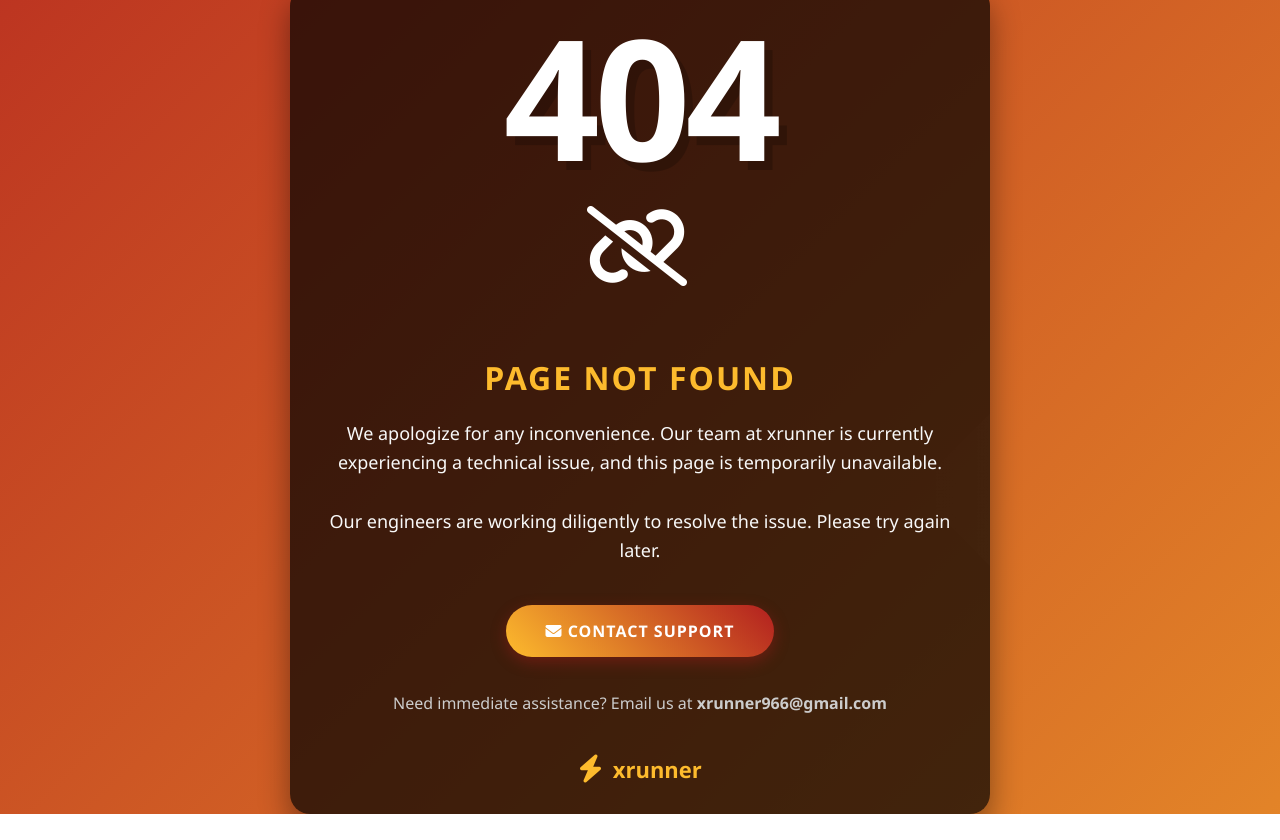
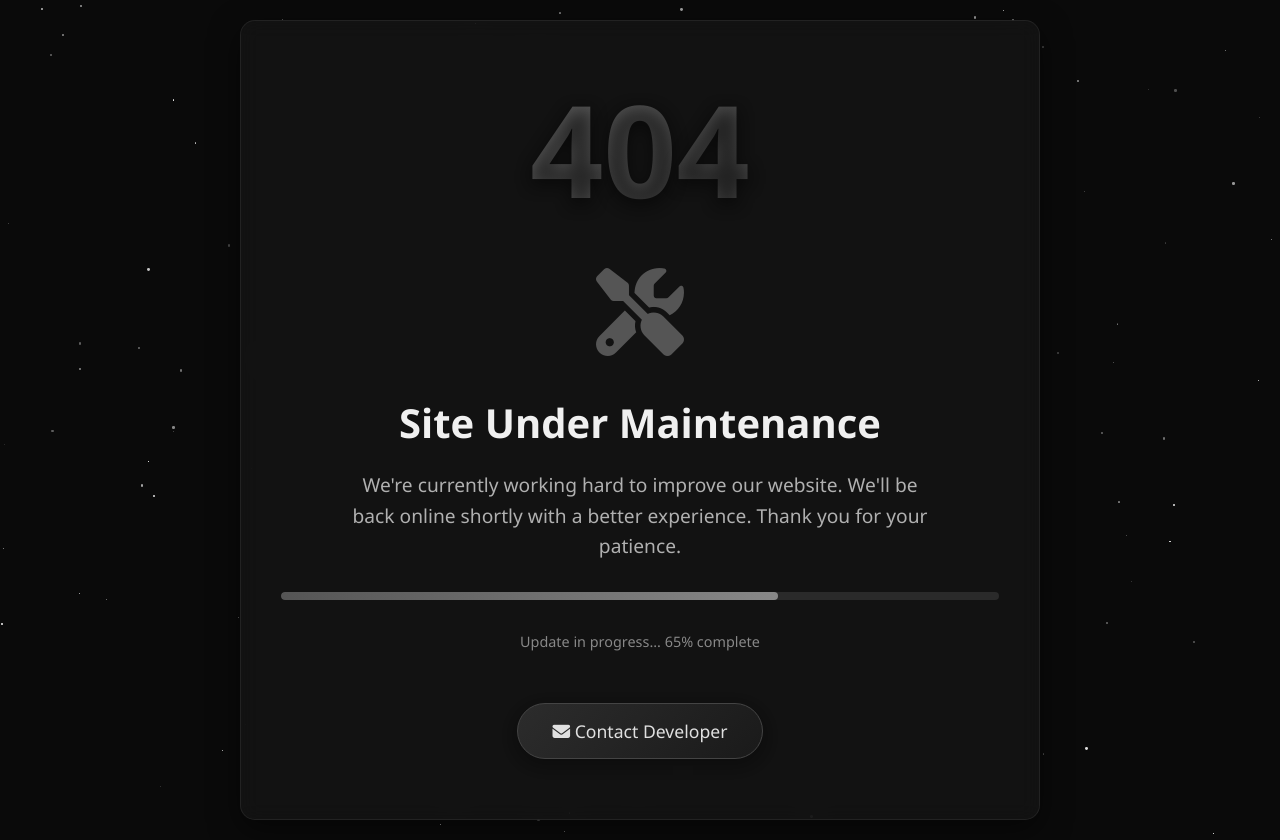
Before and after one commit to Xrunmer/404, a plain HTML site: page index.html in a window 1280 px wide. Before the commit the page ends 814 px from the top, so only its background shows below. Drawn offline with Linux system fonts and the light colour scheme.

Commit message:
Update index.html

```diff
--- a/index.html
+++ b/index.html
@@ -3,7 +3,7 @@
 <head>
     <meta charset="UTF-8">
     <meta name="viewport" content="width=device-width, initial-scale=1.0">
-    <title>Page Not Found | xrunner</title>
+    <title>Site Under Maintenance | 404</title>
     <link rel="stylesheet" href="https://cdnjs.cloudflare.com/ajax/libs/font-awesome/6.4.0/css/all.min.css">
     <style>
         * {
@@ -14,210 +14,231 @@
         }
 
         body {
-            background: linear-gradient(135deg, #1a2a6c, #b21f1f, #fdbb2d);
-            background-size: 400% 400%;
-            animation: gradientBG 15s ease infinite;
-            height: 100vh;
+            background: #0a0a0a;
+            color: #e0e0e0;
+            min-height: 100vh;
             display: flex;
             justify-content: center;
             align-items: center;
-            color: #fff;
+            padding: 20px;
             overflow: hidden;
+            position: relative;
         }
 
-        @keyframes gradientBG {
-            0% { background-position: 0% 50%; }
-            50% { background-position: 100% 50%; }
-            100% { background-position: 0% 50%; }
+        .stars {
+            position: absolute;
+            top: 0;
+            left: 0;
+            width: 100%;
+            height: 100%;
+            pointer-events: none;
+            z-index: -1;
+        }
+
+        .star {
+            position: absolute;
+            background: #ffffff;
+            border-radius: 50%;
+            animation: twinkle linear infinite;
+        }
+
+        @keyframes twinkle {
+            0%, 100% { opacity: 0.2; }
+            50% { opacity: 1; }
         }
 
         .container {
+            max-width: 800px;
+            width: 100%;
             text-align: center;
-            max-width: 700px;
-            padding: 30px;
-            background: rgba(0, 0, 0, 0.7);
-            border-radius: 20px;
-            box-shadow: 0 15px 30px rgba(0, 0, 0, 0.4);
-            position: relative;
-            overflow: hidden;
-        }
-
-        .container::before {
-            content: '';
-            position: absolute;
-            top: -50%;
-            left: -50%;
-            width: 200%;
-            height: 200%;
-            background: linear-gradient(45deg, transparent, rgba(255, 255, 255, 0.1), transparent);
-            transform: rotate(45deg);
-            animation: shine 6s infinite;
-            z-index: 0;
-        }
-
-        @keyframes shine {
-            0% { transform: translateX(-100%) rotate(45deg); }
-            100% { transform: translateX(100%) rotate(45deg); }
-        }
-
-        .content {
-            position: relative;
+            padding: 40px;
+            background: rgba(20, 20, 20, 0.8);
+            border-radius: 15px;
+            box-shadow: 0 10px 30px rgba(0, 0, 0, 0.5);
+            backdrop-filter: blur(10px);
+            border: 1px solid rgba(100, 100, 100, 0.2);
             z-index: 1;
         }
 
         .error-code {
-            font-size: 160px;
-            font-weight: 900;
-            margin: 0;
-            line-height: 1;
-            text-shadow: 8px 8px 0 rgba(0, 0, 0, 0.2);
-            color: #fff;
-            letter-spacing: -5px;
+            font-size: 8rem;
+            font-weight: 800;
+            background: linear-gradient(135deg, #6b6b6b, #2b2b2b);
+            -webkit-background-clip: text;
+            -webkit-text-fill-color: transparent;
+            margin-bottom: 20px;
+            text-shadow: 0 5px 15px rgba(0, 0, 0, 0.5);
+        }
+
+        h1 {
+            font-size: 2.5rem;
+            margin-bottom: 20px;
+            color: #f0f0f0;
+            font-weight: 600;
+        }
+
+        p {
+            font-size: 1.2rem;
+            margin-bottom: 30px;
+            line-height: 1.6;
+            color: #b0b0b0;
+            max-width: 600px;
+            margin-left: auto;
+            margin-right: auto;
+        }
+
+        .maintenance-icon {
+            font-size: 5rem;
+            margin-bottom: 30px;
+            color: #555;
             animation: pulse 2s infinite;
         }
 
         @keyframes pulse {
-            0% { transform: scale(1); }
-            50% { transform: scale(1.05); }
-            100% { transform: scale(1); }
+            0%, 100% { transform: scale(1); }
+            50% { transform: scale(1.1); }
         }
 
-        .error-title {
-            font-size: 32px;
+        .contact-btn {
+            display: inline-block;
+            background: linear-gradient(135deg, #2c2c2c, #1a1a1a);
+            color: #e0e0e0;
+            border: 1px solid #444;
+            padding: 15px 35px;
+            border-radius: 50px;
+            font-size: 1.1rem;
+            cursor: pointer;
+            transition: all 0.3s ease;
             margin: 20px 0;
-            color: #fdbb2d;
-            text-transform: uppercase;
-            letter-spacing: 2px;
+            text-decoration: none;
+            box-shadow: 0 5px 15px rgba(0, 0, 0, 0.3);
         }
 
-        .error-message {
-            font-size: 18px;
-            margin-bottom: 30px;
-            line-height: 1.6;
-            color: #f8f8f8;
+        .contact-btn:hover {
+            background: linear-gradient(135deg, #3a3a3a, #2a2a2a);
+            transform: translateY(-3px);
+            box-shadow: 0 8px 20px rgba(0, 0, 0, 0.4);
+            border-color: #666;
+            color: #ffffff;
         }
 
-        .cta-button {
-            display: inline-block;
-            padding: 15px 40px;
-            background: linear-gradient(45deg, #fdbb2d, #b21f1f);
-            color: white;
-            text-decoration: none;
-            border-radius: 50px;
-            font-weight: 600;
-            text-transform: uppercase;
-            letter-spacing: 1px;
-            transition: all 0.3s ease;
-            box-shadow: 0 5px 15px rgba(178, 31, 31, 0.4);
-            margin: 10px;
+        .social-links {
+            margin-top: 40px;
+            display: flex;
+            justify-content: center;
+            gap: 20px;
         }
 
-        .cta-button:hover {
-            transform: translateY(-3px);
-            box-shadow: 0 8px 25px rgba(178, 31, 31, 0.6);
-        }
-
-        .cta-button:active {
-            transform: translateY(1px);
-        }
-
-        .logo {
-            margin-top: 40px;
-            font-size: 22px;
-            font-weight: 700;
-            color: #fdbb2d;
+        .social-links a {
+            width: 50px;
+            height: 50px;
+            border-radius: 50%;
+            background: #2a2a2a;
             display: flex;
             align-items: center;
             justify-content: center;
+            color: #b0b0b0;
+            text-decoration: none;
+            transition: all 0.3s ease;
+            border: 1px solid #444;
         }
 
-        .logo i {
-            margin-right: 10px;
-            font-size: 28px;
+        .social-links a:hover {
+            background: #3a3a3a;
+            color: #e0e0e0;
+            transform: translateY(-3px);
         }
 
-        .graphic {
+        .progress-container {
+            width: 100%;
+            height: 8px;
+            background: #2a2a2a;
+            border-radius: 4px;
             margin: 30px 0;
-            position: relative;
-            height: 120px;
+            overflow: hidden;
         }
 
-        .broken-link {
-            font-size: 80px;
-            color: #fff;
-            animation: shake 4s infinite;
+        .progress-bar {
+            height: 100%;
+            width: 65%;
+            background: linear-gradient(90deg, #555, #888);
+            border-radius: 4px;
+            animation: progress-animation 3s infinite;
         }
 
-        @keyframes shake {
-            0%, 100% { transform: translateX(0); }
-            10%, 30%, 50%, 70%, 90% { transform: translateX(-5px); }
-            20%, 40%, 60%, 80% { transform: translateX(5px); }
+        @keyframes progress-animation {
+            0% { width: 65%; }
+            50% { width: 75%; }
+            100% { width: 65%; }
         }
 
-        .support {
-            margin-top: 25px;
-            font-size: 16px;
-            color: #ccc;
+        .status-text {
+            color: #888;
+            font-size: 0.9rem;
+            margin-top: 10px;
         }
 
         @media (max-width: 768px) {
-            .container {
-                width: 90%;
-                padding: 20px;
+            .error-code {
+                font-size: 6rem;
             }
 
-            .error-code {
-                font-size: 120px;
+            h1 {
+                font-size: 2rem;
             }
 
-            .error-title {
-                font-size: 26px;
+            p {
+                font-size: 1rem;
             }
 
-            .error-message {
-                font-size: 16px;
+            .container {
+                padding: 30px 20px;
+            }
+
+            .maintenance-icon {
+                font-size: 4rem;
             }
         }
     </style>
 </head>
 <body>
+    <div class="stars" id="stars"></div>
+
     <div class="container">
-        <div class="content">
-            <h1 class="error-code">404</h1>
-            <div class="graphic">
-                <i class="fas fa-unlink broken-link"></i>
-            </div>
-            <h2 class="error-title">Page Not Found</h2>
-            <p class="error-message">We apologize for any inconvenience. Our team at xrunner is currently experiencing a technical issue, and this page is temporarily unavailable.</p>
-            <p class="error-message">Our engineers are working diligently to resolve the issue. Please try again later.</p>
+        <div class="error-code">404</div>
+        <div class="maintenance-icon">
+            <i class="fas fa-tools"></i>
+        </div>
+        <h1>Site Under Maintenance</h1>
+        <p>We're currently working hard to improve our website. We'll be back online shortly with a better experience. Thank you for your patience.</p>
 
-            <div class="actions">
+        <div class="progress-container">
+            <div class="progress-bar"></div>
+        </div>
 
-                <a href="contacts.html" class="cta-button"><i class="fas fa-envelope"></i> Contact Support</a>
-            </div>
+        <p class="status-text">Update in progress... 65% complete</p>
 
-            <p class="support">Need immediate assistance? Email us at <strong>xrunner966@gmail.com</strong></p>
+        <a href="contacts.html" class="contact-btn">
+            <i class="fas fa-envelope"></i> Contact Developer
+        </a>
 
-            <div class="logo">
-                <i class="fas fa-bolt"></i>
-                <span>xrunner</span>
-            </div>
-        </div>
+
     </div>
 
     <script>
-        // Add a subtle background element animation
-        document.addEventListener('DOMContentLoaded', function() {
-            const container = document.querySelector('.container');
-            const colors = ['#1a2a6c', '#b21f1f', '#fdbb2d', '#1a2a6c'];
-            let colorIndex = 0;
-
-            // Change gradient background colors periodically
-            setInterval(() => {
-                document.body.style.background = `linear-gradient(135deg, ${colors[colorIndex]}, ${colors[(colorIndex + 1) % colors.length]}, ${colors[(colorIndex + 2) % colors.length]})`;
-                colorIndex = (colorIndex + 1) % colors.length;
-            }, 10000);
-        });
+        // Create stars for background
+        const starsContainer = document.getElementById('stars');
+        for (let i = 0; i < 150; i++) {
+            const star = document.createElement('div');
+            star.classList.add('star');
+            star.style.width = `${Math.random() * 3}px`;
+            star.style.height = star.style.width;
+            star.style.left = `${Math.random() * 100}%`;
+            star.style.top = `${Math.random() * 100}%`;
+            star.style.animationDuration = `${Math.random() * 3 + 2}s`;
+            star.style.animationDelay = `${Math.random() * 2}s`;
+            starsContainer.appendChild(star);
+        }
     </script>
 </body>
 </html>
```
